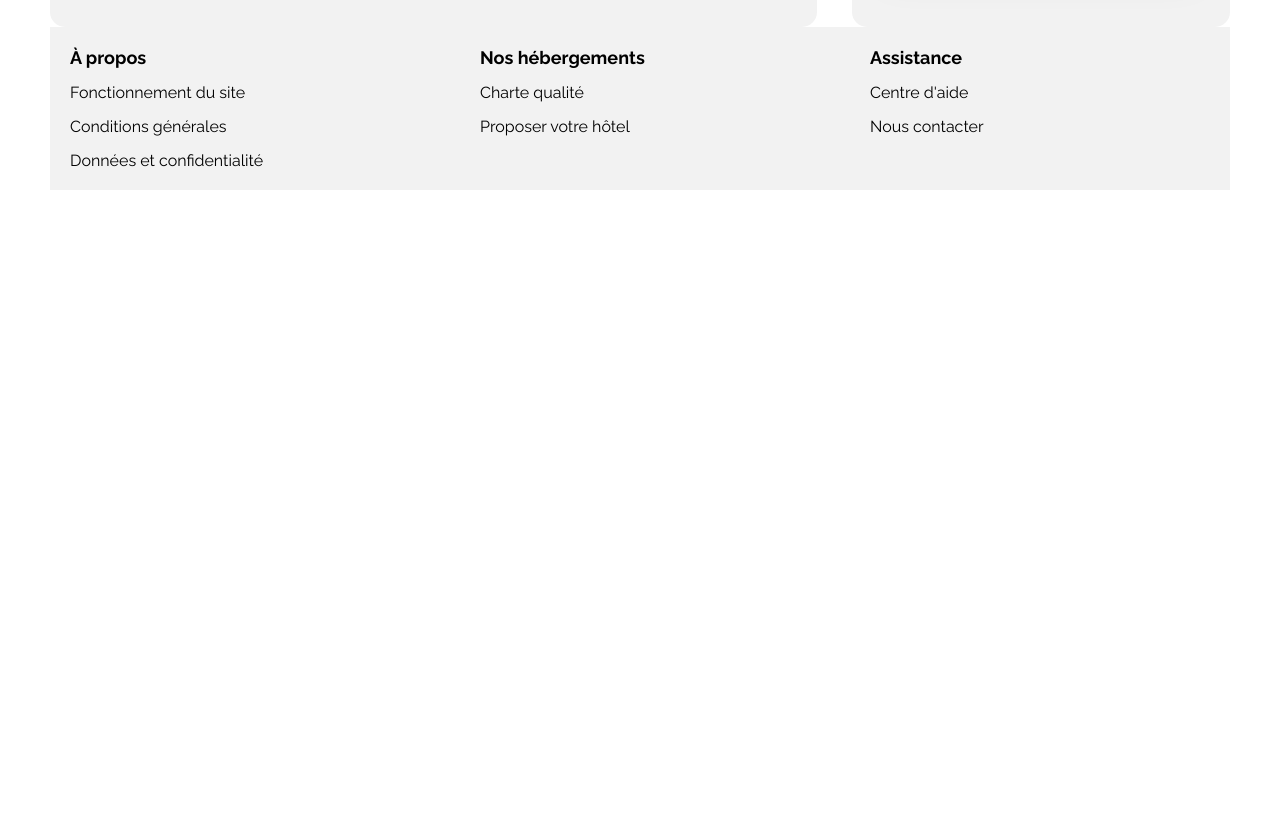
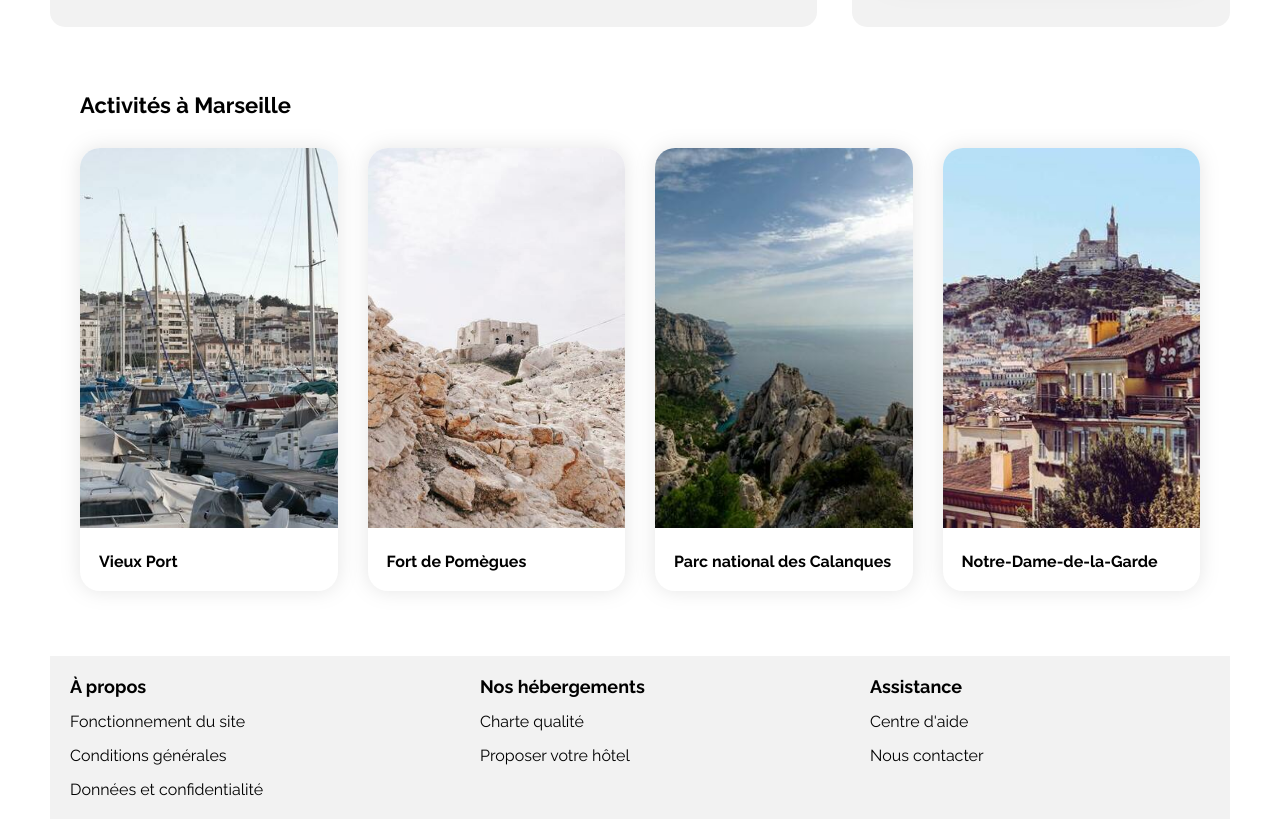
Before and after one commit to CaroleGrllt/ROLLAND_GRELLETY_Carole_2_Booki_062024, a plain HTML site: page index.html in a window 1280 px wide. Shown: the part 1055-1874 px from the top of the page. Before the commit the page ends 1245 px from the top, so only its background shows below. Drawn offline with Linux system fonts and the light colour scheme.

Commit message:
Développement cards activités

```diff
--- a/css/style.css
+++ b/css/style.css
@@ -445,9 +445,49 @@ form button {
     margin-bottom: 5px;
 }
 
+/*** SECTION ACTIVITES ***/
 
+.activities {
+    margin: 35px 0;
+}
 
+.activities-container {
+    display: flex;
+    flex-direction: column;
+    padding: 30px;
+}
 
+.activities-container h2 {
+    margin: 0 0 30px;
+    font-size: 22px;
+}
+
+.activities-container-content {
+    display: grid;
+    grid-template-columns: 1fr 1fr 1fr 1fr;
+    grid-gap: 30px;
+
+}
+
+.activities-container-content-articles {
+    background-color: white;
+    border-radius: 20px;
+    filter: drop-shadow(0px 0px 10px rgba(0, 0, 0, 0.1));
+}
+
+.activities-container-content-articles img {
+    width: 100%;
+    height: 380px;
+    object-fit: cover;
+    border-top-left-radius: 20px;
+    border-top-right-radius: 20px;
+}
+
+.activities-container-content-articles h3 {
+    margin: 20px 19px;
+    font-size: 16px;
+    color: #000;
+}
 
 /*** FOOTER ***/
 
--- a/css/style_mobile.css
+++ b/css/style_mobile.css
@@ -153,6 +153,17 @@
             margin-bottom: 15px;
         }
 
+            /*** SECTION ACTIVITES ***/
+    .activities {
+        margin-top: 35px;
+    }
+
+    .activities-container-content {
+        display: flex;
+        flex-direction: column;
+        gap: 15px;
+    }
+
 
     /****** FOOTER ******/
     footer {
--- a/css/style_tablet.css
+++ b/css/style_tablet.css
@@ -57,4 +57,12 @@
         margin-top: 20px;
     }
 
+        /*** SECTION ACTIVITES ***/
+        .activities-container-content-articles img {
+            height: 200px;
+        }
+
+        .activities-container-content-articles h3 {
+            margin: 22.5px 19px;
+        }
 }
--- a/index.html
+++ b/index.html
@@ -306,6 +306,58 @@
                     </div>
                 </div>
             </section>
+
+            <section id="activities" class="activities">
+                <div class="activities-container">
+                    <h2>Activités à Marseille</h2>
+                    <div class="activities-container-content">
+
+                        <article class="activities-container-content-articles">
+                            <a href="#">
+                                <div>
+                                    <img src="images/activites/reno-laithienne.jpg" alt="Le vieux port de Marseille">
+                                </div>
+                                <div>
+                                    <h3>Vieux Port</h3>
+                                </div>
+                            </a>
+                        </article>
+
+                        <article class="activities-container-content-articles">
+                            <a href="#">
+                                <div>
+                                    <img src="images/activites/paul-hermann.jpg" alt="Le Fort de Pomègues">
+                                </div>
+                                <div>
+                                    <h3>Fort de Pomègues</h3>
+                                </div>
+                            </a>
+                        </article>
+
+                        <article class="activities-container-content-articles">
+                            <a href="#">
+                                <div>
+                                    <img src="images/activites/kilyan-sockalingum.jpg" alt="Le parc national des Calanques">
+                                </div>
+                                <div>
+                                    <h3>Parc national des Calanques</h3>
+                                </div>
+                            </a>
+                        </article>
+
+                        <article class="activities-container-content-articles">
+                            <a href="#">
+                                <div>
+                                    <img src="images/activites/florian-wehde.jpg" alt="Notre-Dame-de-la-Garde">
+                                </div>
+                                <div>
+                                    <h3>Notre-Dame-de-la-Garde</h3>
+                                </div>
+                            </a>
+                        </article>
+                    </div>
+                </div>
+            </section>
         </main>
         <footer>
             <div class="footer-container">
```
